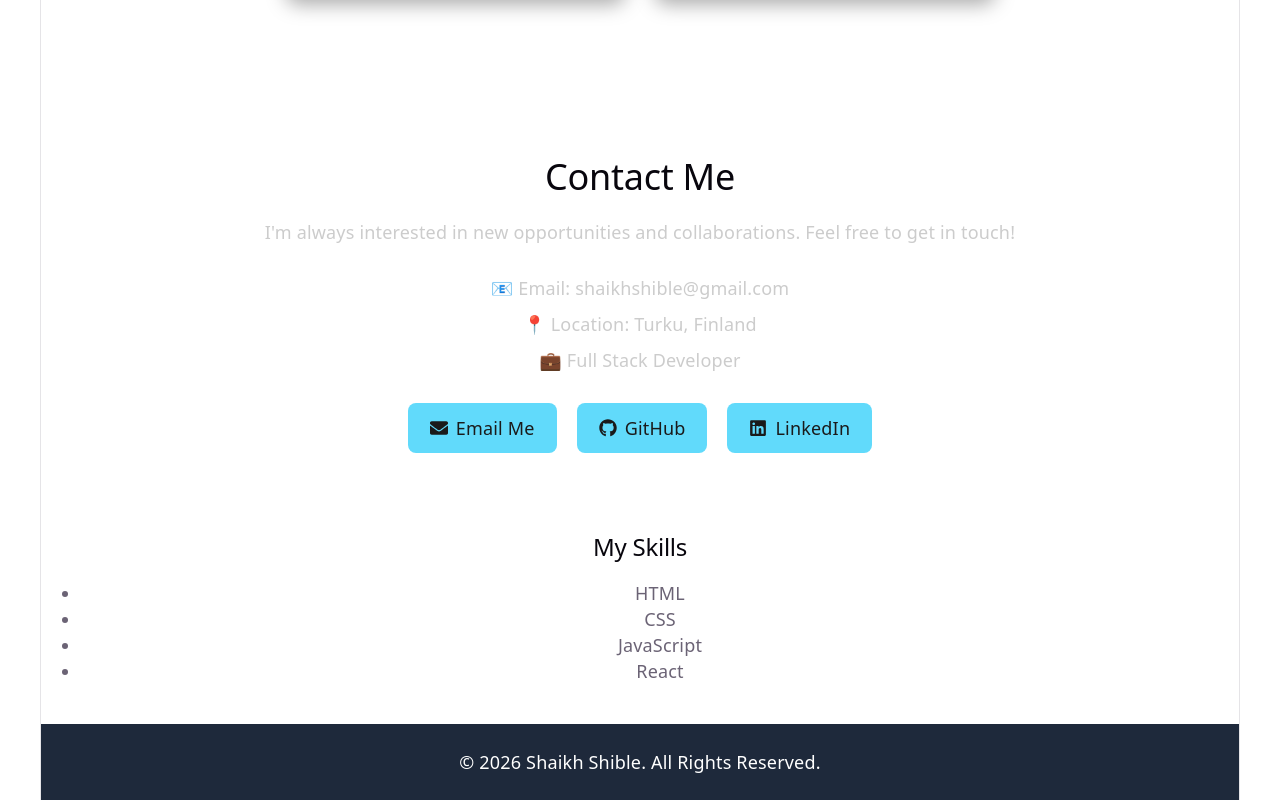
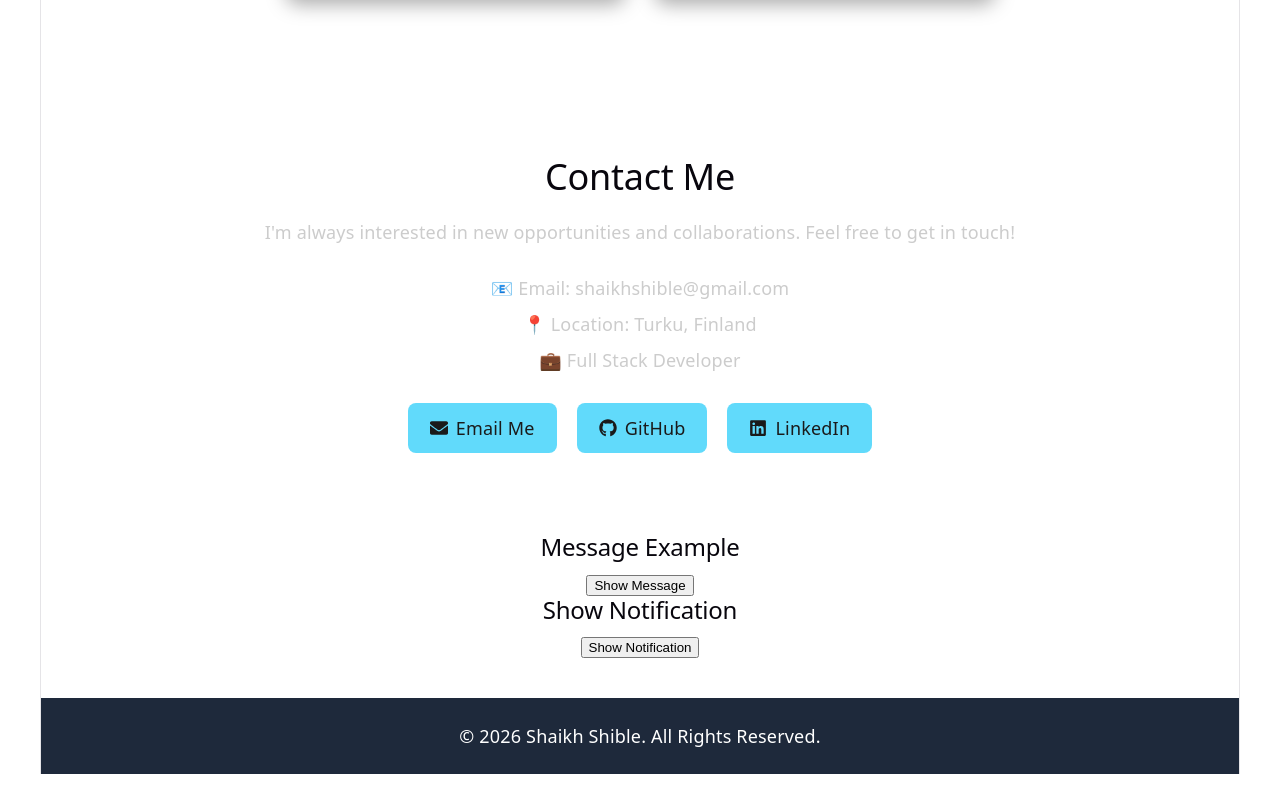
Before and after one commit to shaikhshible/fullstack-bootcamp, a React (Vite) app in the folder portfolio/: page / in a window 1280 px wide. Shown: the part 1828-2628 px from the top of the page. After the commit the page ends 2602 px from the top, so only its background shows below. Built offline with nearby package versions, Linux system fonts and the light colour scheme.

Commit message:
Day 13: Practice conditional rendering

```diff
--- a/portfolio/src/App.jsx
+++ b/portfolio/src/App.jsx
@@ -6,7 +6,8 @@ import Skills from "./components/Skills";
 import Projects from "./components/Projects";
 import Contact from "./components/Contact";
 import Footer from "./components/Footer";
-import SkillList from "./components/SkillList";
+import Message from "./components/Message";
+import ShowNotification from "./components/ShowNotification";
 
 function App() {
 
@@ -28,7 +29,8 @@ function App() {
         <Skills />
         <Projects />
         <Contact />
-        <SkillList />
+        <Message />
+        <ShowNotification />
       </main>
 
       <footer>
--- /dev/null
+++ b/portfolio/src/components/Message.jsx
@@ -0,0 +1,20 @@
+import { useState } from "react";
+
+function Message() {
+  const [showMessage, setShowMessage] = useState(false);
+
+  return(
+    <section>
+      <h2>Message Example</h2>
+      <button
+      onClick={() => setShowMessage(!showMessage)}
+      >
+      Show Message
+      </button>
+      {showMessage && <p>Hello! Welcome to my portfolio.</p>}
+    </section>
+  );
+
+}
+
+export default Message;
--- /dev/null
+++ b/portfolio/src/components/ShowNotification.jsx
@@ -0,0 +1,23 @@
+import { useState } from "react";
+
+function ShowNotification() {
+  const [showNotification, setShowNotification] = useState(false);
+
+  return(
+    <section>
+      <h2>Show Notification</h2>
+
+      <button
+        onClick={() => setShowNotification(!showNotification)}
+      >
+        {showNotification ? "Hide Notification" : "Show Notification"}
+      </button>
+
+      {showNotification && <p>This is a notification message</p>}
+
+    </section>
+  );
+
+}
+
+export default ShowNotification;
```
Also changed, not shown: portfolio/src/components/ConditionalExample.jsx (added, +25 -0 lines).
